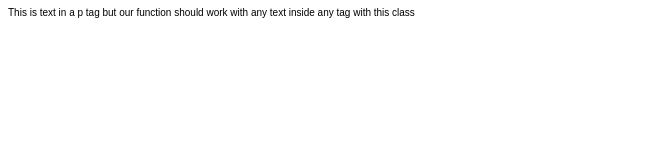
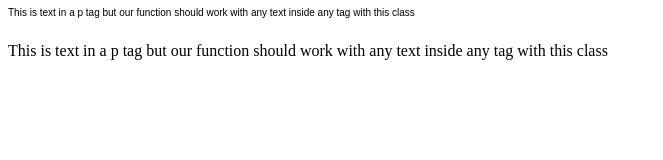
Before and after one commit to planetrenox/cute-noise, a website: page textcanvas.html in a window 1280 px wide. Shown: the whole page, without its empty margins (0-663 px from the left). Drawn offline with Linux system fonts and the light colour scheme.

Commit message:
Update textcanvas.html

```diff
--- a/textcanvas.html
+++ b/textcanvas.html
@@ -1,6 +1,7 @@
 <script src="https://cdn.jsdelivr.net/npm/piercer-error"></script>
 <body>
   <p class="txx">This is text in a p tag but our function should work with any text inside any tag with this class</p>
+    <p>This is text in a p tag but our function should work with any text inside any tag with this class</p>
   <!-- ... more elements ... -->
 </body>
 <script>
```
